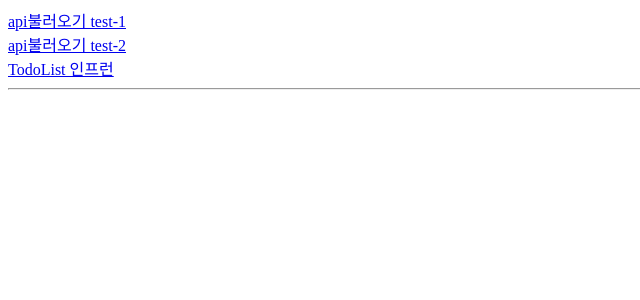
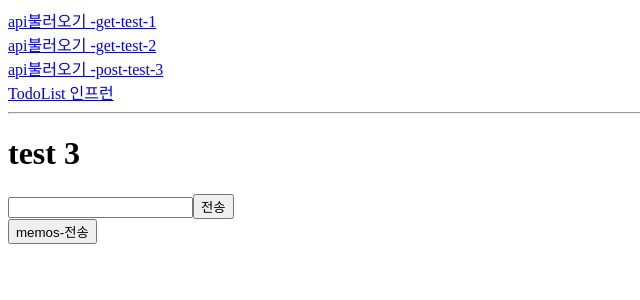
Before and after one commit to pyyyyye/my-vue, a Vue app: page /#/test3 in a window 1280 px wide. Shown: the top 300 px of the page, without its empty margins (0-640 px from the left). Built offline with nearby package versions, Linux system fonts and the light colour scheme.

Commit message:
axios practice

```diff
--- a/src/App.vue
+++ b/src/App.vue
@@ -1,7 +1,8 @@
 <template>
   <div>
-    <router-link to="/test">api불러오기 test-1</router-link><br />
-    <router-link to="/test2">api불러오기 test-2</router-link><br />
+    <router-link to="/test">api불러오기 -get-test-1</router-link><br />
+    <router-link to="/test2">api불러오기 -get-test-2</router-link><br />
+    <router-link to="/test3">api불러오기 -post-test-3</router-link><br />
     <router-link to="/Homework_TodoList">TodoList 인프런</router-link>
     <hr />
     <router-view></router-view>
--- a/src/router/index.ts
+++ b/src/router/index.ts
@@ -2,6 +2,7 @@ import { createRouter, createWebHashHistory, RouteRecordRaw } from "vue-router";
 import Home from "../views/Home.vue";
 import Test from "../views/Test.vue";
 import Test2 from "../views/Test2.vue";
+import Test3 from "../views/Test3.vue";
 import Homework_TodoList from "../views/Homework_TodoList.vue";
 
 const routes: Array<RouteRecordRaw> = [
@@ -21,6 +22,11 @@ const routes: Array<RouteRecordRaw> = [
     component: Test2,
   },
   {
+    path: "/test3",
+    name: "Test3",
+    component: Test3,
+  },
+  {
     path: "/Homework_TodoList",
     name: "Homework_TodoList",
     component: Homework_TodoList,
--- a/src/views/Test2.vue
+++ b/src/views/Test2.vue
@@ -1,7 +1,7 @@
 <template>
   <h1>품목리스트 api 불러오기 연습</h1>
   <!-- <button @click="getItemList('00001')">품목 부르기 버튼</button> -->
-  <button @click="getItemListPlz('00001')">품목 부르기 버튼</button>
+  <button @click="getItemListPlz('00001', 'ws_05000')">품목 부르기 버튼</button>
 </template>
 
 <script lang="ts">
@@ -26,19 +26,20 @@ export default defineComponent({
   //           console.log(res);
   //           //   this.isItemList =  ""
   //         });
-  //     },
+  //     },ㅠ
   //   },
   setup() {
-    const getItemListPlz = (itemKey: string) => {
+    const getItemListPlz = (itemKey: string, user_code: string) => {
+      console.log("쿨릭");
       axios
         .get(`https://tapi.wssw.kr/items/${itemKey}`, {
-          params: { itemKey },
+          params: { itemKey, user_code },
         })
         .then((res) => {
           console.log(res);
         });
     };
-    return getItemListPlz;
+    return { getItemListPlz };
   },
 });
 </script>
--- /dev/null
+++ b/src/views/Test3.vue
@@ -0,0 +1,110 @@
+<template>
+  <h1>test 3</h1>
+  <input type="text" v-model="memo" />
+  <button @click="postMomo()">전송</button><br />
+  <button @click="postVenders('ws_05000', 'w2021')">memos-전송</button>
+</template>
+
+<script lang="ts">
+import { defineComponent } from "vue";
+import axios from "axios";
+export default defineComponent({
+  data() {
+    return {
+      memo: "",
+    };
+  },
+  methods: {
+    postMomo() {
+      const postData = {
+        user_code: "ws_05000",
+        table_prefix: "w2021",
+        b_mo_id: "S",
+        b_mo_code: "00001",
+        b_mo_type: "w",
+        b_mo_memo1: "메모내용",
+      };
+      axios
+        .post(`https://tapi.wssw.kr/memos`, {
+          postData,
+        })
+        .then((res) => {
+          console.log(res);
+        });
+    },
+
+    postVenders(user_code: string, table_prefix: string) {
+      const postVenderData = {
+        mb_code: "00032",
+        mb_name: "hyejinTes",
+        mb_area: "",
+        mb_tel: "",
+        mb_owner: "",
+        mb_hp: "010-5555-1892",
+        mb_etc_tel: "",
+        mb_fax: "",
+        mb_jumin: "123",
+        mb_yeargum: 0,
+        mb_post: "",
+        mb_postjuso: "",
+        mb_juso: "",
+        mb_main_crop: "",
+        mb_farm_size: "",
+        mb_homepage: "",
+        mb_email: "",
+        mb_etc: "",
+        mb_bunru: 0,
+        mb_danga_gubun: 1,
+        mb_tax: 0,
+        mb_sms: -1,
+        mb_farmck: 0,
+        mb_idx: "0",
+        mb_saupno: "",
+        mb_uptae: "",
+        mb_jongmok: "",
+        mb_memo: "",
+        mb_damdang: "",
+        mb_damdangpon: "",
+        mb_cotel: "",
+        mb_bankno: "",
+        mb_gaein: -1,
+        mb_sunmon: -1,
+        mb_birth: "",
+        mb_danga_vat: 0,
+        mb_grant: -1,
+        mb_10: 0,
+        mb_20: 0,
+        mb_30: 0,
+        mb_40: 0,
+        mb_farmbigo: "",
+        mb_effect: "0000",
+        mb_forecolor: 0,
+        mb_backcolor: 16777215,
+        mb_imsijaro: "",
+        mb_imsijarock: 0,
+        mb_noja: 0,
+        mb_danga_sel: 0,
+        mb_farmCode: "",
+        mb_agree: 0,
+        mb_agree_date: "",
+        mb_agree_sign: "",
+      };
+      axios
+        .post(
+          `https://tapi.wssw.kr/customers`,
+          { customers: [postVenderData] },
+
+          {
+            params: {
+              user_code,
+              table_prefix,
+            },
+          }
+        )
+        .then((res) => {
+          console.log("postVenderData", res);
+        });
+    },
+  },
+});
+</script>
```
